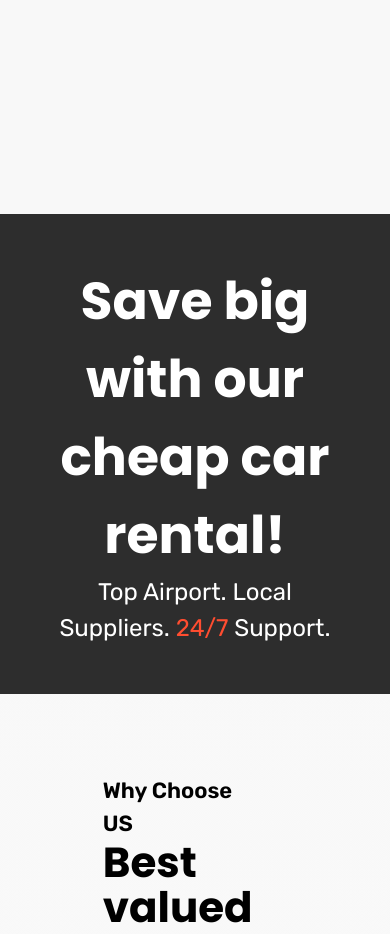
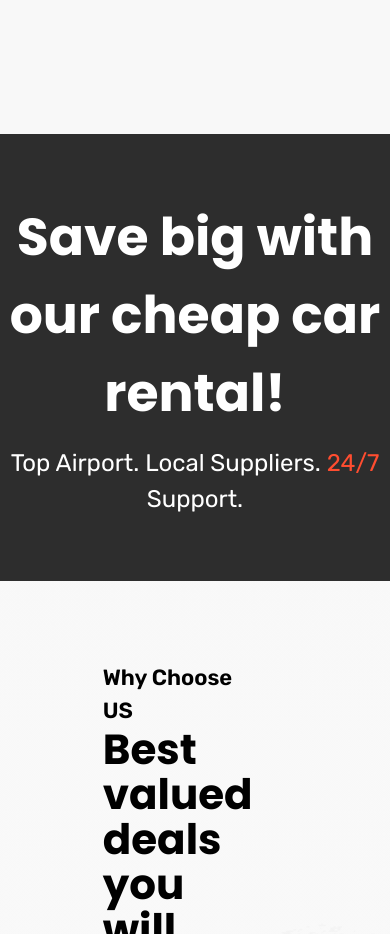
Before and after one commit to TortarZ/car-rental, a Next.js app: page / in a window 390 px wide. Shown: the part 4340-5274 px from the top of the page. Built offline with nearby package versions, Linux system fonts and the light colour scheme.

Commit message:
feat (Banner): Responsive for IPad Pro

```diff
--- a/app/components/Styles/Banner.css
+++ b/app/components/Styles/Banner.css
@@ -1,5 +1,5 @@
 .banner-con {
-  margin-top: 10rem;
+  margin-top: 5rem;
   width: 100%;
   height: fit-content;
   background-color: #2d2d2d;
@@ -24,3 +24,15 @@
 .banner-box span {
   color: var(--btn);
 }
+
+@media (max-width: 1024px) {
+  .banner-con {
+    padding: 4rem 0;
+  }
+
+  .banner-box {
+    display: flex;
+    flex-direction: column;
+    gap: 0.8rem;
+  }
+}
```
